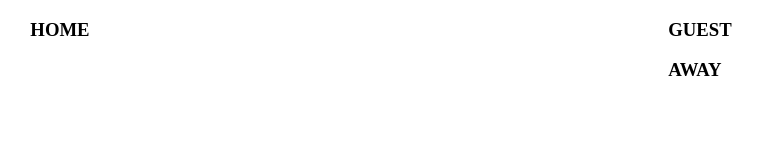
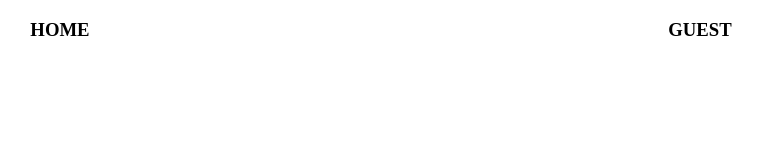
Before and after one commit to n1ovu/scoreboard, a plain HTML site: page index.html in a window 1280 px wide. Shown: the whole page, without its empty margins (259-1022 px from the left). Drawn offline with Linux system fonts and the light colour scheme.

Commit message:
Update index.html

```diff
--- a/index.html
+++ b/index.html
@@ -9,7 +9,6 @@
             </div>
             <div>
                 <h3>GUEST</h3>
-                <h3>AWAY</h3>
             </div>
         </div>
         <script src="index.js"></script>
```
